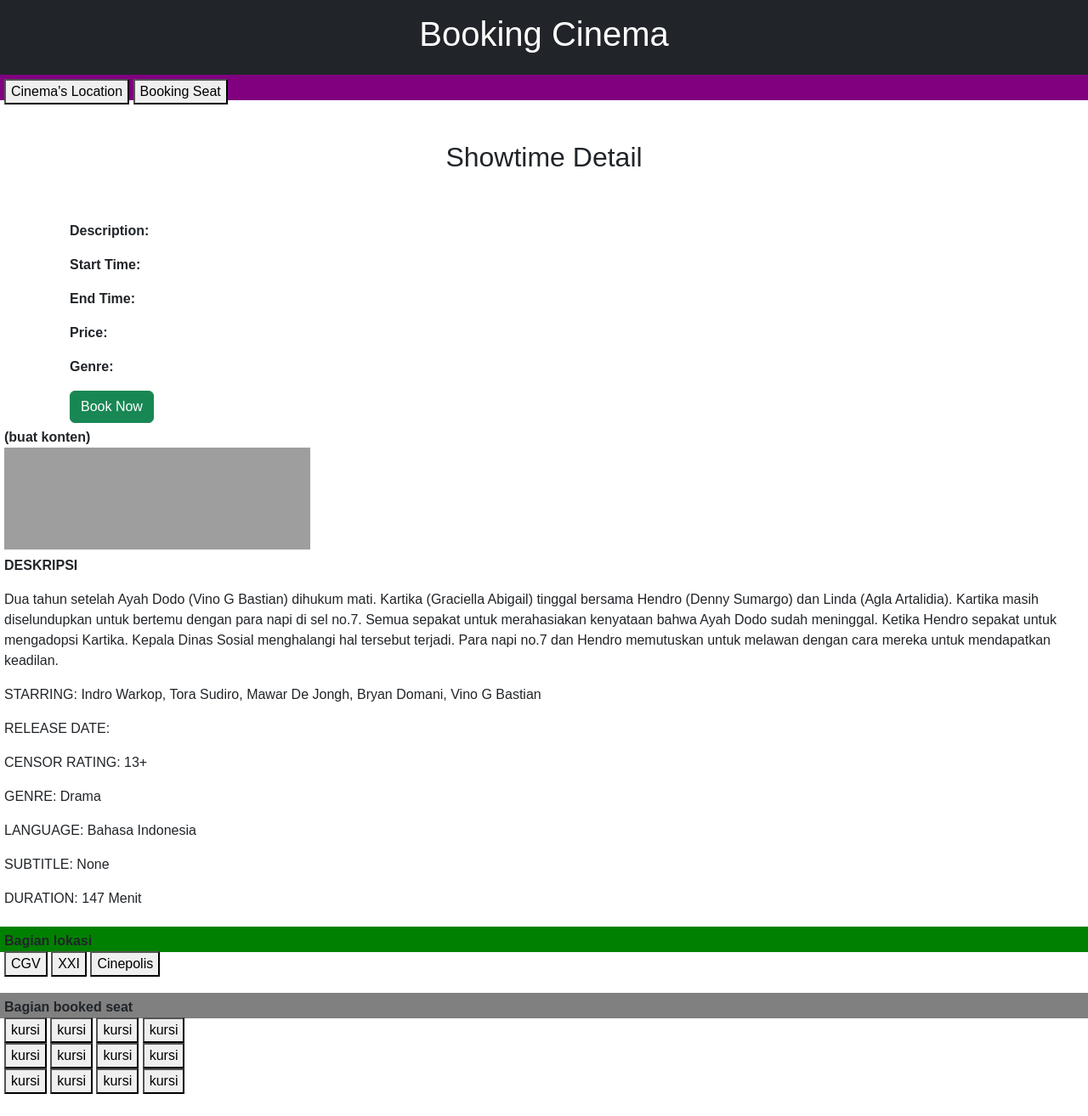
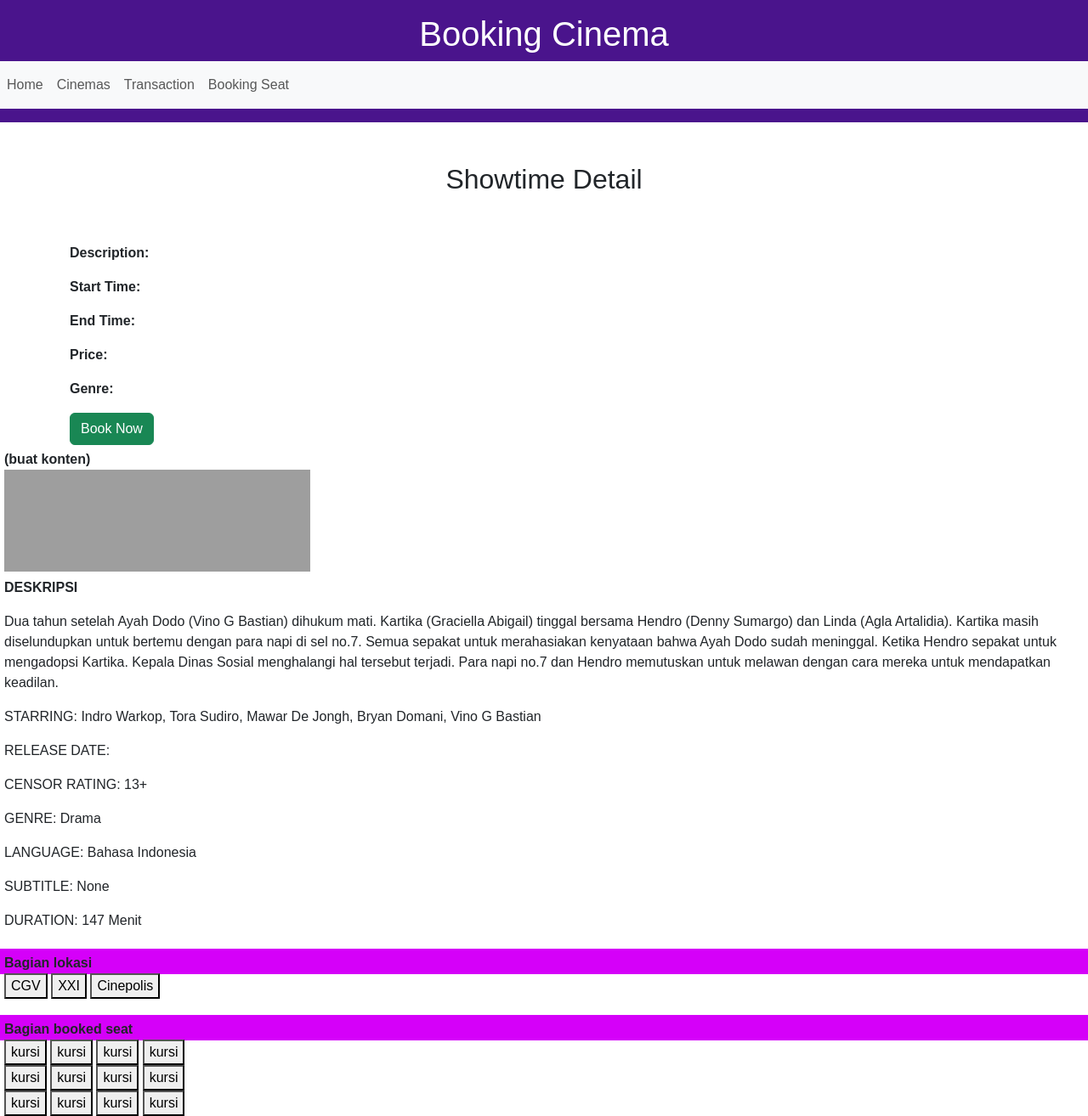
Before and after one commit to adityagunaldhi/Bacod_Cinema, a website: page public/booking.html in a window 1280 px wide. Shown: the whole page at 85% size. Before the commit the page ends 1288 px from the top, so only its background shows below. Drawn offline with nearby package versions, Linux system fonts and the light colour scheme; grey boxes are pictures that could not be loaded.

Commit message:
Style booking dan home

```diff
--- a/public/booking.html
+++ b/public/booking.html
@@ -9,16 +9,34 @@
   <link rel="stylesheet" href="stylebooking.css">
 </head>
 <body>
-    <header class="bg-dark text-white py-3" >
+    <header class="bg text-white py-3" >
         <div class="container text-center">
             <h1> Booking Cinema </h1>
         </div>
+        <nav class="navbar navbar-expand-lg navbar-light bg-light">
+            <button class="navbar-toggler" type="button" data-toggle="collapse" data-target="#navbarNav" aria-controls="navbarNav" aria-expanded="false" aria-label="Toggle navigation">
+              <span class="navbar-toggler-icon"></span>
+            </button>
+            <div class="collapse navbar-collapse" id="navbarNav">
+              <ul class="navbar-nav">
+                <li class="nav-item active">
+                  <a class="nav-link" href="index.html">Home</a>
+                </li>
+                <li class="nav-item">
+                  <a class="nav-link" href="#">Cinemas</a>
+                </li>
+                <li class="nav-item">
+                  <a class="nav-link" href="#">Transaction</a>
+                </li>
+                <li class="nav-item">
+                    <a class="nav-link" href="#">Booking Seat</a>
+                  </li>
+              </ul>
+
+            </div>
     </header>
 
-    <div id="menu">
-        <button> Cinema's Location </button>
-        <button> Booking Seat </button>
-    </div>
+
 <!-- Bootstrap JS dan Popper -->
     <script src="https://cdn.jsdelivr.net/npm/@popperjs/core@2.11.6/dist/umd/popper.min.js"></script>
     <script src="https://cdn.jsdelivr.net/npm/bootstrap@5.3.0/dist/js/bootstrap.min.js"></script>
--- a/public/style.css
+++ b/public/style.css
@@ -17,3 +17,7 @@
 .movie-card:hover {
     transform: scale(1.05);
 }
+
+.bg{
+    background-color: #4A148C;
+}
--- a/public/stylebooking.css
+++ b/public/stylebooking.css
@@ -21,7 +21,7 @@ body{
     height: 70%;
     padding: 5px;
     float: left;
-    background-color: violet;
+    background-color: #d500f9;
     text-align: center;
     color:white;
 
@@ -35,14 +35,14 @@ body{
 #cinema-location{
     height:30px;
     padding:5px;
-    background-color: green;
+    background-color: #d500f9;
     clear: both;
 }
 
 #booked-seat{
     height:30px;
     padding:5px;
-    background-color: grey;
+    background-color: #d500f9;
     clear: both;
 }
 
@@ -52,3 +52,7 @@ body{
     object-fit: cover; /* Gambar akan dipotong agar sesuai dengan dimensi */
     border-radius: 5px; /* Opsional: Untuk memberikan efek sudut melengkung */
 }
+
+.bg{
+    background-color: #4A148C;
+}
```
Also changed, not shown: public/index.html (+4 -4 lines).
